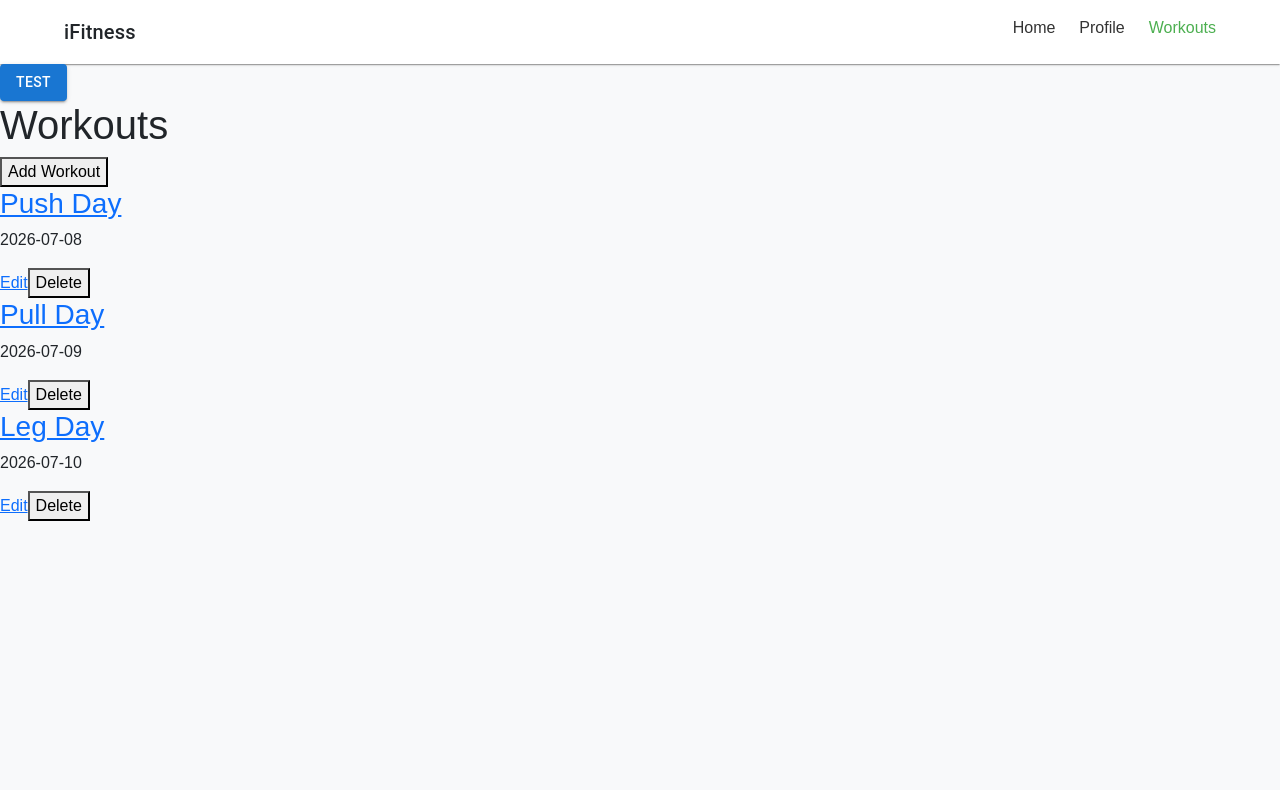
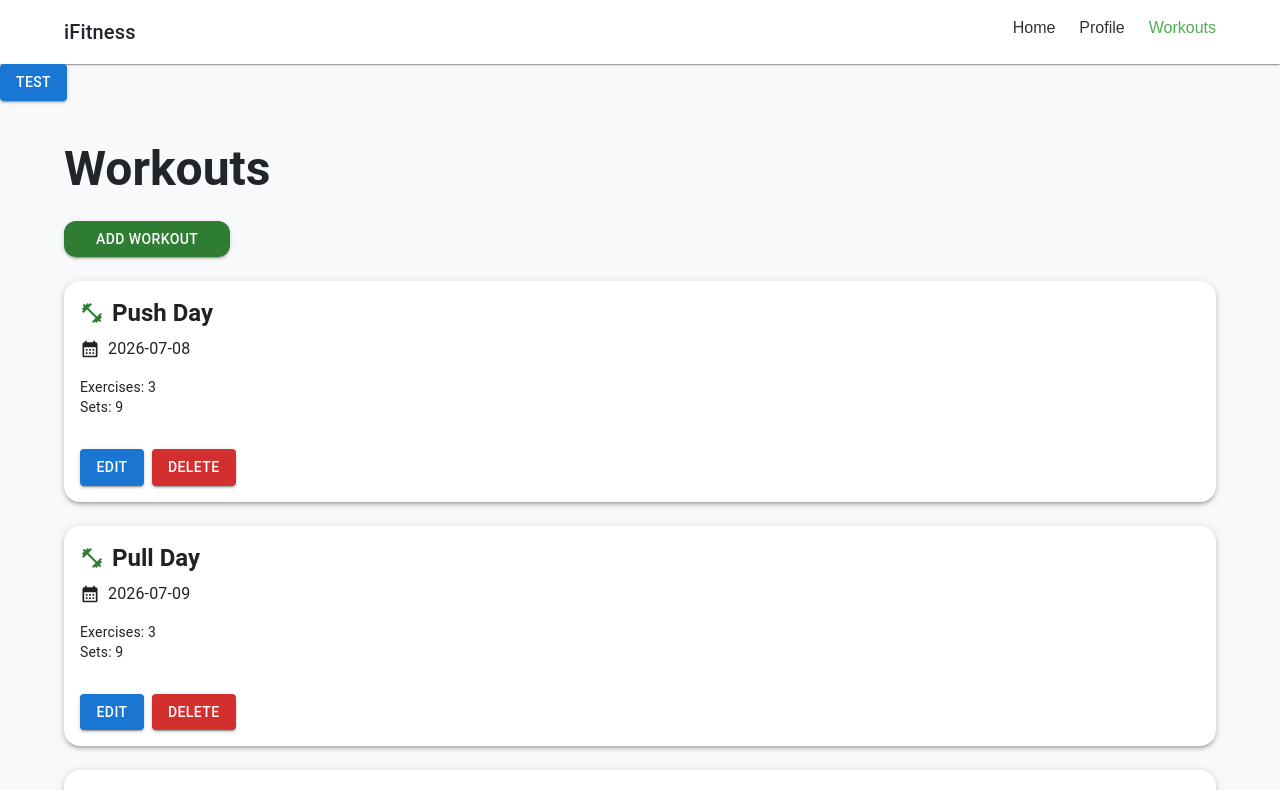
Before and after one commit to Kiankayan/IFitness-School-Project, a React (Vite) app: page /workouts in a window 1280 px wide. Shown: the top 790 px of the page. Built offline with nearby package versions, Linux system fonts and the light colour scheme.

Commit message:
updated cards and details

```diff
--- a/src/components/exercises/ExerciseCard.tsx
+++ b/src/components/exercises/ExerciseCard.tsx
@@ -1,5 +1,15 @@
 import { type Exercise } from "../../types/types";
-import { Link } from "react-router-dom";
+import { Link, useNavigate } from "react-router-dom";
+
+import {
+  Card,
+  CardContent,
+  CardActions,
+  Typography,
+  Button,
+} from "@mui/material";
+
+import FitnessCenterIcon from "@mui/icons-material/FitnessCenter";
 
 interface Props {
   exercise: Exercise;
@@ -8,23 +18,86 @@ interface Props {
 }
 
 export default function ExerciseCard({ exercise, workoutId, onDelete }: Props) {
+  const navigate = useNavigate();
+
   function handleDelete() {
     onDelete(exercise.id);
   }
 
   return (
-    <div>
-      <h3>
-        <Link to={`/workouts/${workoutId}/exercises/${exercise.id}`}>
-          {exercise.name}
-        </Link>
-      </h3>
+    <Card
+      onClick={() =>
+        navigate(`/workouts/${workoutId}/exercises/${exercise.id}`)
+      }
+      sx={{
+        mb: 2,
+        borderRadius: 4,
+        boxShadow: 2,
+        transition: "all 0.25s ease",
+        cursor: "pointer",
 
-      <Link to={`/workouts/${workoutId}/exercises/${exercise.id}/edit`}>
-        Edit
-      </Link>
+        "&:hover": {
+          transform: "translateY(-4px)",
+          boxShadow: 5,
+        },
+      }}
+    >
+      <CardContent
+        sx={{
+          cursor: "pointer",
+        }}
+      >
+        <Typography
+          variant="h6"
+          sx={{
+            display: "flex",
+            alignItems: "center",
+            gap: 1,
+            fontWeight: "bold",
+          }}
+        >
+          <FitnessCenterIcon color="success" />
 
-      <button onClick={handleDelete}>Delete</button>
-    </div>
+          <Link
+            to={`/workouts/${workoutId}/exercises/${exercise.id}`}
+            style={{
+              textDecoration: "none",
+              color: "inherit",
+            }}
+          >
+            {exercise.name}
+          </Link>
+        </Typography>
+      </CardContent>
+
+      <CardActions
+        sx={{
+          px: 2,
+          pb: 2,
+          pt: 2,
+        }}
+      >
+        <Button
+          component={Link}
+          to={`/workouts/${workoutId}/exercises/${exercise.id}/edit`}
+          variant="contained"
+          color="primary"
+          onClick={(event) => event.stopPropagation()}
+        >
+          Edit
+        </Button>
+
+        <Button
+          variant="contained"
+          color="error"
+          onClick={(event) => {
+            event.stopPropagation();
+            handleDelete();
+          }}
+        >
+          Delete
+        </Button>
+      </CardActions>
+    </Card>
   );
 }
--- a/src/components/workouts/WorkoutCard.tsx
+++ b/src/components/workouts/WorkoutCard.tsx
@@ -1,5 +1,14 @@
 import type { Workout } from "../../types/types";
-import { Link } from "react-router-dom";
+import { Link, useNavigate } from "react-router-dom";
+import {
+  Card,
+  CardContent,
+  CardActions,
+  Typography,
+  Button,
+} from "@mui/material";
+import FitnessCenterIcon from "@mui/icons-material/FitnessCenter";
+import CalendarMonthIcon from "@mui/icons-material/CalendarMonth";
 
 interface Props {
   workout: Workout;
@@ -7,17 +16,107 @@ interface Props {
 }
 
 export default function WorkoutCard({ workout, onDelete }: Props) {
+  const totalExercises = workout.exercises.length;
+
+  const totalSets = workout.exercises.reduce(
+    (total, exercise) => total + exercise.sets.length,
+    0,
+  );
+
+  const navigate = useNavigate();
+
   return (
-    <div>
-      <h3>
-        <Link to={`/workouts/${workout.id}`}>{workout.title}</Link>
-      </h3>
+    <Card
+      onClick={() => navigate(`/workouts/${workout.id}`)}
+      sx={{
+        mb: 3,
+        borderRadius: 4,
+        boxShadow: 3,
+        transition: "all 0.25s ease",
 
-      <p>{workout.date}</p>
+        "&:hover": {
+          transform: "translateY(-6px)",
+          boxShadow: 6,
+        },
+      }}
+    >
+      <CardContent
+        sx={{
+          cursor: "pointer",
+        }}
+      >
+        <Typography
+          variant="h5"
+          sx={{
+            fontWeight: "bold",
+            display: "flex",
+            alignItems: "center",
+            gap: 1,
+          }}
+        >
+          <FitnessCenterIcon color="success" />
 
-      <Link to={`/workouts/${workout.id}/edit`}>Edit</Link>
+          <Link
+            to={`/workouts/${workout.id}`}
+            style={{
+              textDecoration: "none",
+              color: "inherit",
+            }}
+          >
+            {workout.title}
+          </Link>
+        </Typography>
 
-      <button onClick={() => onDelete(workout.id)}>Delete</button>
-    </div>
+        <Typography
+          variant="body1"
+          color="text.secondary"
+          sx={{
+            mt: 1,
+            display: "flex",
+            alignItems: "center",
+            gap: 1,
+          }}
+        >
+          <CalendarMonthIcon fontSize="small" />
+          {workout.date}
+        </Typography>
+        <Typography variant="body2" color="text.secondary" sx={{ mt: 2 }}>
+          Exercises: {totalExercises}
+        </Typography>
+
+        <Typography variant="body2" color="text.secondary">
+          Sets: {totalSets}
+        </Typography>
+      </CardContent>
+
+      <CardActions
+        sx={{
+          px: 2,
+          pb: 2,
+          pt: 2,
+        }}
+      >
+        <Button
+          component={Link}
+          to={`/workouts/${workout.id}/edit`}
+          variant="contained"
+          color="primary"
+          onClick={(event) => event.stopPropagation()}
+        >
+          Edit
+        </Button>
+
+        <Button
+          variant="contained"
+          color="error"
+          onClick={(event) => {
+            event.stopPropagation();
+            onDelete(workout.id);
+          }}
+        >
+          Delete
+        </Button>
+      </CardActions>
+    </Card>
   );
 }
--- a/src/pages/exercises/ExerciseDetails.tsx
+++ b/src/pages/exercises/ExerciseDetails.tsx
@@ -1,5 +1,6 @@
 import { useParams, useNavigate, Link } from "react-router-dom";
 import { getExercise } from "../../services/fakeWorkoutService";
+import { Container, Paper, Typography, Button, Stack } from "@mui/material";
 
 export default function ExerciseDetails() {
   const { id, exerciseId } = useParams();
@@ -9,28 +10,86 @@ export default function ExerciseDetails() {
   if (!exercise) return <h1>Exercise not found</h1>;
 
   return (
-    <>
-      <h1>{exercise.name}</h1>
+    <Container sx={{ mt: 5 }}>
+      <Paper
+        sx={{
+          p: 4,
+          borderRadius: 4,
+          boxShadow: 3,
+        }}
+      >
+        <Stack spacing={3}>
+          <Typography
+            variant="h3"
+            sx={{
+              fontWeight: "bold",
+            }}
+          >
+            {exercise.name}
+          </Typography>
 
-      <h2>Sets</h2>
+          <Typography
+            variant="h5"
+            sx={{
+              fontWeight: "bold",
+            }}
+          >
+            Sets
+          </Typography>
 
-      <button
+          <Button
+            variant="contained"
+            color="success"
+            sx={{
+              width: "fit-content",
+              borderRadius: 3,
+              px: 4,
+            }}
             onClick={() =>
               navigate(`/workouts/${id}/exercises/${exerciseId}/sets/new`)
             }
           >
             Add Set
-      </button>
+          </Button>
 
-      <ul>
+          <Stack spacing={2}>
             {exercise.sets.map((set) => (
-          <li key={set.id}>
-            <Link to={`/workouts/${id}/exercises/${exerciseId}/sets/${set.id}`}>
-              {set.reps} reps x {set.weight} kg
+              <Paper
+                key={set.id}
+                onClick={() =>
+                  navigate(
+                    `/workouts/${id}/exercises/${exerciseId}/sets/${set.id}`,
+                  )
+                }
+                sx={{
+                  p: 2,
+                  borderRadius: 3,
+                  boxShadow: 2,
+                  transition: "all 0.25s ease",
+                  cursor: "pointer",
+
+                  "&:hover": {
+                    transform: "translateY(-3px)",
+                    boxShadow: 4,
+                  },
+                }}
+              >
+                <Link
+                  to={`/workouts/${id}/exercises/${exerciseId}/sets/${set.id}`}
+                  style={{
+                    textDecoration: "none",
+                    color: "inherit",
+                  }}
+                >
+                  <Typography variant="body1">
+                    {set.reps} reps × {set.weight} kg
+                  </Typography>
                 </Link>
-          </li>
+              </Paper>
             ))}
-      </ul>
-    </>
+          </Stack>
+        </Stack>
+      </Paper>
+    </Container>
   );
 }
--- a/src/pages/sets/SetDetails.tsx
+++ b/src/pages/sets/SetDetails.tsx
@@ -1,5 +1,6 @@
 import { useParams, Link, useNavigate } from "react-router-dom";
 import { getSet, deleteSet } from "../../services/fakeWorkoutService";
+import { Container, Paper, Typography, Button, Stack } from "@mui/material";
 
 export default function SetDetails() {
   const { id, exerciseId, setId } = useParams();
@@ -15,16 +16,44 @@ export default function SetDetails() {
   if (!set) return <h1>Set not found</h1>;
 
   return (
-    <>
-      <h1>Set Details</h1>
+    <Container maxWidth="sm" sx={{ mt: 5 }}>
+      <Paper
+        sx={{
+          p: 4,
+          borderRadius: 4,
+          boxShadow: 3,
+        }}
+      >
+        <Stack spacing={3}>
+          <Typography
+            variant="h4"
+            sx={{
+              fontWeight: "bold",
+            }}
+          >
+            Set Details
+          </Typography>
 
-      <p>Reps: {set.reps}</p>
-      <p>Weight: {set.weight} kg</p>
+          <Typography variant="h6">Reps: {set.reps}</Typography>
 
-      <Link to={`/workouts/${id}/exercises/${exerciseId}/sets/${setId}/edit`}>
-        Edit
-      </Link>
-      <button onClick={handleDelete}>Delete</button>
-    </>
+          <Typography variant="h6">Weight: {set.weight} kg</Typography>
+
+          <Stack direction="row" spacing={2}>
+            <Button
+              component={Link}
+              to={`/workouts/${id}/exercises/${exerciseId}/sets/${setId}/edit`}
+              variant="contained"
+              color="primary"
+            >
+              Edit
+            </Button>
+
+            <Button variant="contained" color="error" onClick={handleDelete}>
+              Delete
+            </Button>
+          </Stack>
+        </Stack>
+      </Paper>
+    </Container>
   );
 }
--- a/src/pages/workouts/WorkoutDetails.tsx
+++ b/src/pages/workouts/WorkoutDetails.tsx
@@ -2,6 +2,7 @@ import { useParams, useNavigate } from "react-router-dom";
 import { useState } from "react";
 import { getWorkout, deleteExercise } from "../../services/fakeWorkoutService";
 import { ExerciseList } from "../../components/exercises";
+import { Container, Paper, Typography, Button, Stack } from "@mui/material";
 
 export default function WorkoutsDetails() {
   const { id } = useParams();
@@ -22,21 +23,57 @@ export default function WorkoutsDetails() {
   }
 
   return (
-    <>
-      <h1>{workout.title}</h1>
-      <p>{workout.date}</p>
+    <Container sx={{ mt: 5 }}>
+      <Paper
+        sx={{
+          p: 4,
+          borderRadius: 4,
+          boxShadow: 3,
+        }}
+      >
+        <Stack spacing={3}>
+          <Typography
+            variant="h3"
+            sx={{
+              fontWeight: "bold",
+            }}
+          >
+            {workout.title}
+          </Typography>
 
-      <h2>Exercises</h2>
+          <Typography variant="body1" color="text.secondary">
+            {workout.date}
+          </Typography>
 
-      <button onClick={() => navigate(`/workouts/${id}/exercises/new`)}>
+          <Typography
+            variant="h5"
+            sx={{
+              fontWeight: "bold",
+            }}
+          >
+            Exercises
+          </Typography>
+
+          <Button
+            variant="contained"
+            color="success"
+            sx={{
+              width: "fit-content",
+              borderRadius: 3,
+              px: 4,
+            }}
+            onClick={() => navigate(`/workouts/${id}/exercises/new`)}
+          >
             Add Exercise
-      </button>
+          </Button>
 
           <ExerciseList
             exercises={exercises}
             workoutId={workout!.id}
             onDelete={handleDelete}
           />
-    </>
+        </Stack>
+      </Paper>
+    </Container>
   );
 }
--- a/src/pages/workouts/Workouts.tsx
+++ b/src/pages/workouts/Workouts.tsx
@@ -3,6 +3,7 @@ import { useNavigate } from "react-router-dom";
 import { deleteWorkout, getWorkouts } from "../../services/fakeWorkoutService";
 import type { Workout } from "../../types/types";
 import { WorkoutList } from "../../components/workouts";
+import { Container, Typography, Button, Stack } from "@mui/material";
 
 export default function Workouts() {
   const [workouts, setWorkouts] = useState<Workout[]>([]);
@@ -19,12 +20,32 @@ export default function Workouts() {
   }
 
   return (
-    <>
-      <h1>Workouts</h1>
+    <Container sx={{ mt: 5 }}>
+      <Stack spacing={3}>
+        <Typography
+          variant="h3"
+          sx={{
+            fontWeight: "bold",
+          }}
+        >
+          Workouts
+        </Typography>
 
-      <button onClick={() => navigate("/workouts/new")}>Add Workout</button>
+        <Button
+          variant="contained"
+          color="success"
+          onClick={() => navigate("/workouts/new")}
+          sx={{
+            width: "fit-content",
+            borderRadius: 3,
+            px: 4,
+          }}
+        >
+          Add Workout
+        </Button>
 
-      <WorkoutList workouts={workouts} onDelete={handleDelete} />
-    </>
+        <WorkoutList workouts={workouts} onDelete={handleDelete} />
+      </Stack>
+    </Container>
   );
 }
```
Lines whose indentation alone changed are shown as unchanged.
